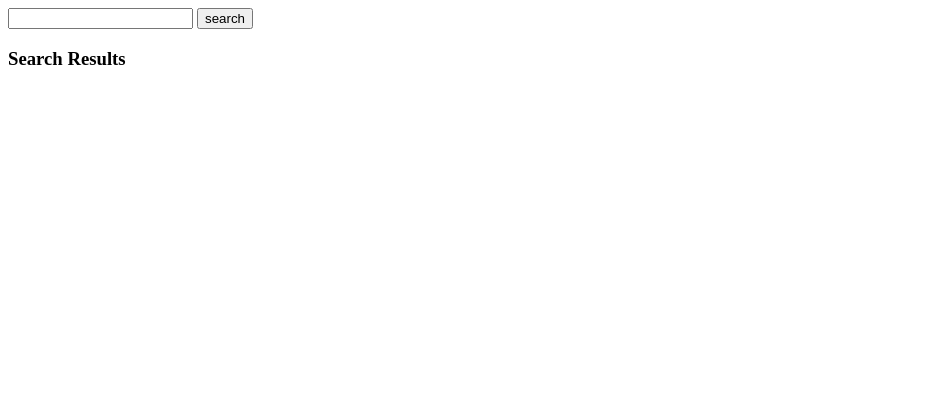
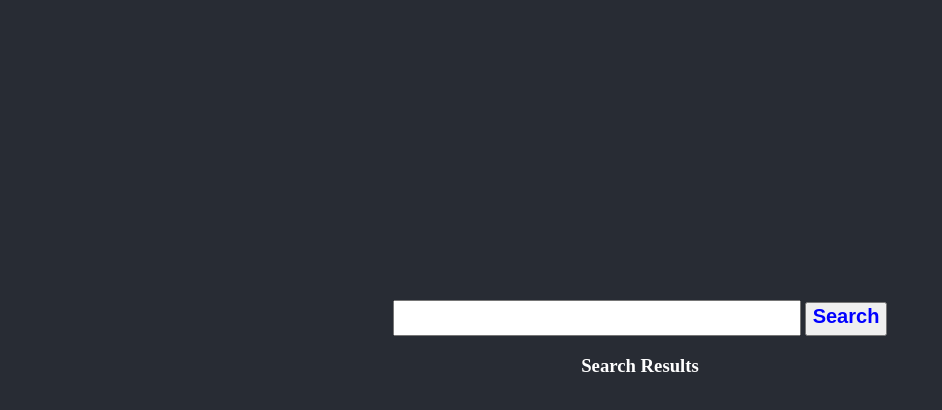
Before and after one commit to Khadudu/wikipedia-viewer, a plain HTML site: page index.html in a window 1280 px wide. Shown: the whole page, without its empty margins (0-942 px from the left). Drawn offline with nearby package versions, Linux system fonts and the light colour scheme.

Commit message:
style add

```diff
--- a/index.html
+++ b/index.html
@@ -3,11 +3,14 @@
   <head>
     <meta charset="utf-8">
     <title>wikipedia Viewer</title>
+    <link rel="stylesheet" href="/styles.css">
     <script src="https://ajax.googleapis.com/ajax/libs/jquery/3.2.1/jquery.min.js"></script>
   </head>
   <body>
-    <input type="text" id="input_text" value="">
-    <button type="button" id="search">search</button>
+    <div class="wrapper">
+      <input type="text" id="input_text" value="">
+      <button type="button" id="search">Search</button>
+    </div>
 
     <script type="text/javascript">
     $(function(){
```
